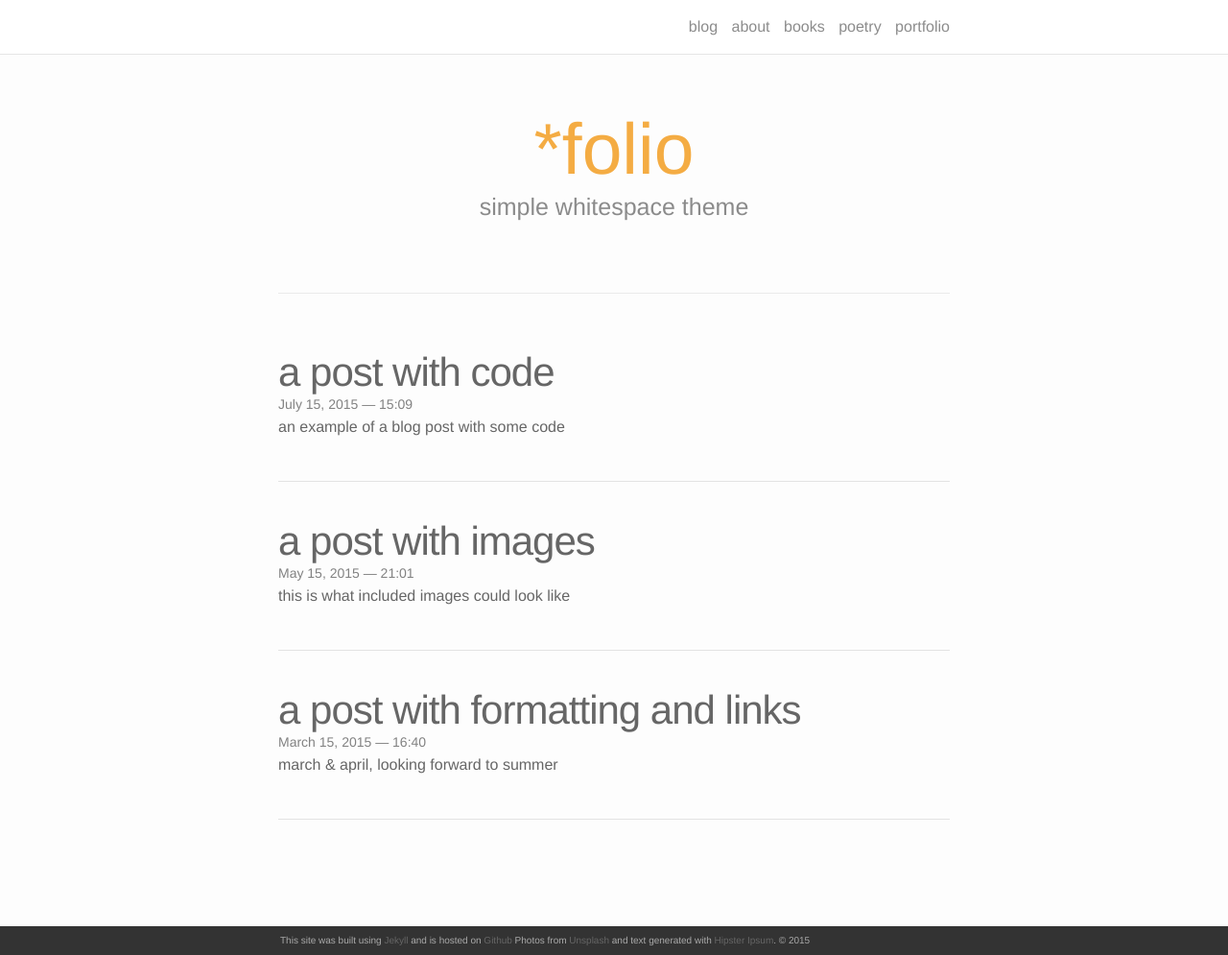
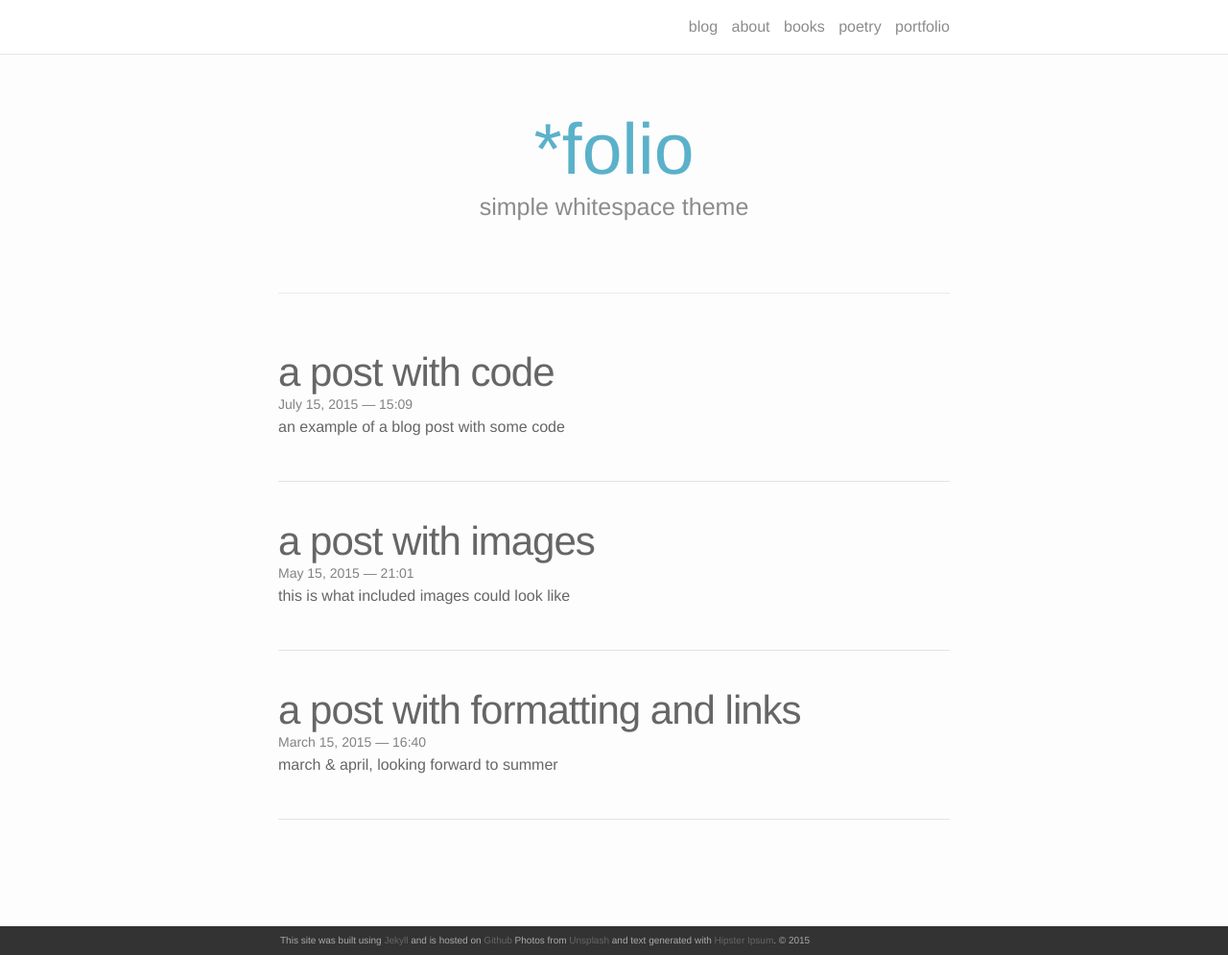
Before and after one commit to foolscaps/foolscaps.github.io, a Jekyll site: the page built from index.html, in a window 1280 px wide and 995 px high. Shown: the whole window at 96% size. Built offline with Jekyll 4.4.1, drawn with Linux system fonts in a browser that asks for light colours; nearby versions of some CDN libraries; the list of posts is cut into pages by our own code.

Commit message:
Update _base.scss

```diff
--- a/_sass/_base.scss
+++ b/_sass/_base.scss
@@ -37,7 +37,7 @@ $grey-color-light: #ddd;  /* navigation bar border */
 $text-color:     #666;
 
 /* Set theme color *************************/
-$theme-color:   $orange;
+$theme-color:   $blue;
 
 
 /************************************************************/
```
